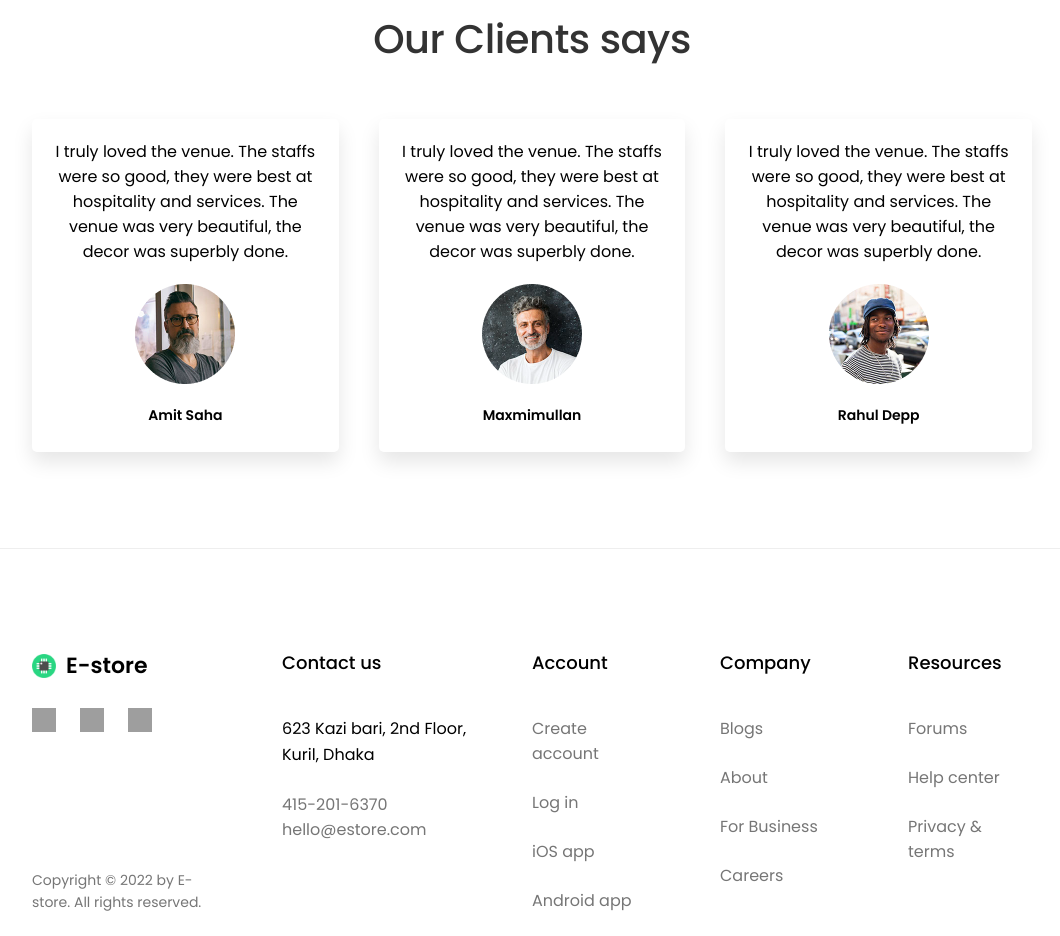
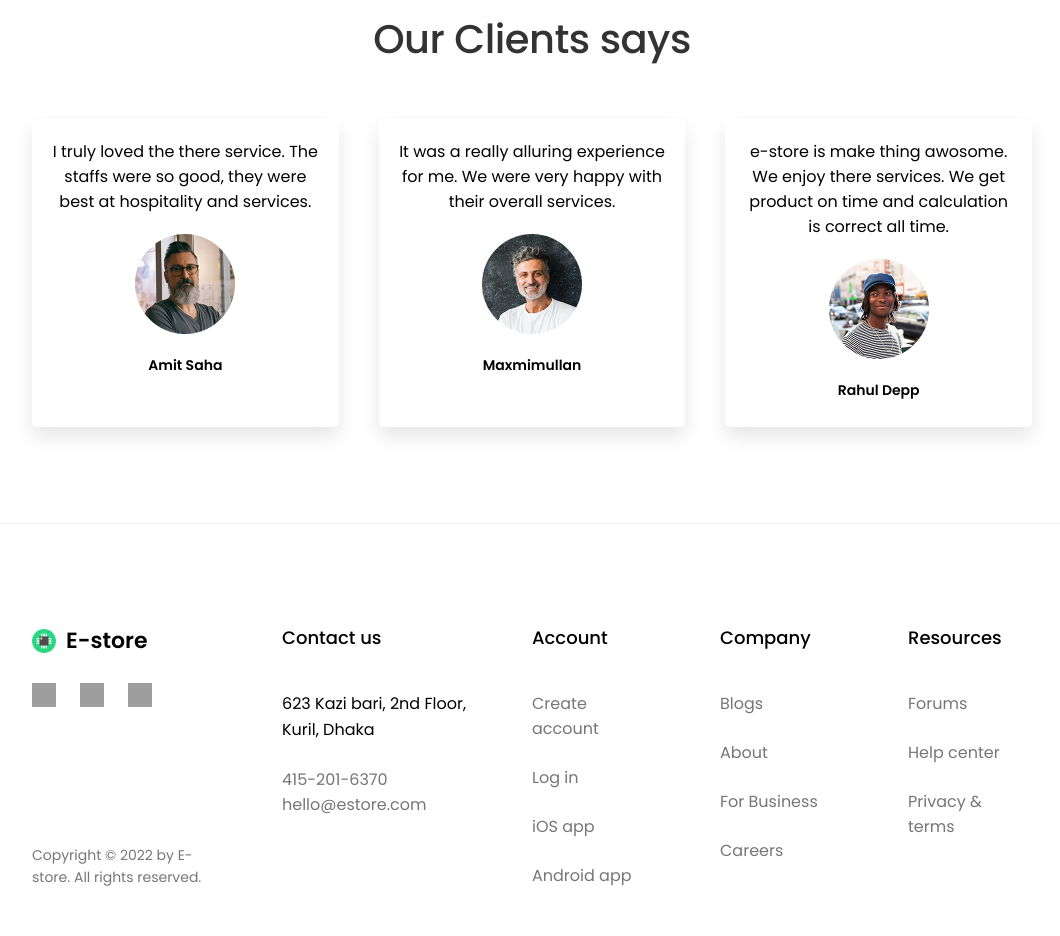
Before and after one commit to habiburrahman26/-warehouse-management, a React (Create React App) app: page / in a window 1280 px wide. Shown: the part 1000-1936 px from the top of the page, without its empty margins (108-1168 px from the left). Built offline with nearby package versions, Linux system fonts and the light colour scheme; no server answers; grey boxes are pictures that could not be loaded; a web font is replaced by a local one.

Commit message:
add extra section

```diff
--- a/src/components/ClientReview/ClientReview.js
+++ b/src/components/ClientReview/ClientReview.js
@@ -11,27 +11,24 @@ const ClientReview = () => {
         <div className={classes.reviews}>
           <div className={classes.review}>
             <p className={classes.text}>
-              I truly loved the venue. The staffs were so good, they were best
-              at hospitality and services. The venue was very beautiful, the
-              decor was superbly done.
+              I truly loved the there service. The staffs were so good, they
+              were best at hospitality and services.
             </p>
             <img src={person1} alt="person 1" />
             <p className={classes.name}>Amit Saha</p>
           </div>
           <div className={classes.review}>
             <p className={classes.text}>
-              I truly loved the venue. The staffs were so good, they were best
-              at hospitality and services. The venue was very beautiful, the
-              decor was superbly done.
+              It was a really alluring experience for me. We were very happy
+              with their overall services.
             </p>
             <img src={person2} alt="person 2" />
             <p className={classes.name}>Maxmimullan</p>
           </div>
           <div className={classes.review}>
             <p className={classes.text}>
-              I truly loved the venue. The staffs were so good, they were best
-              at hospitality and services. The venue was very beautiful, the
-              decor was superbly done.
+              e-store is make thing awosome. We enjoy there services. We get
+              product on time and calculation is correct all time.
             </p>
             <img src={person3} alt="person 3" />
             <p className={classes.name}>Rahul Depp</p>
```
